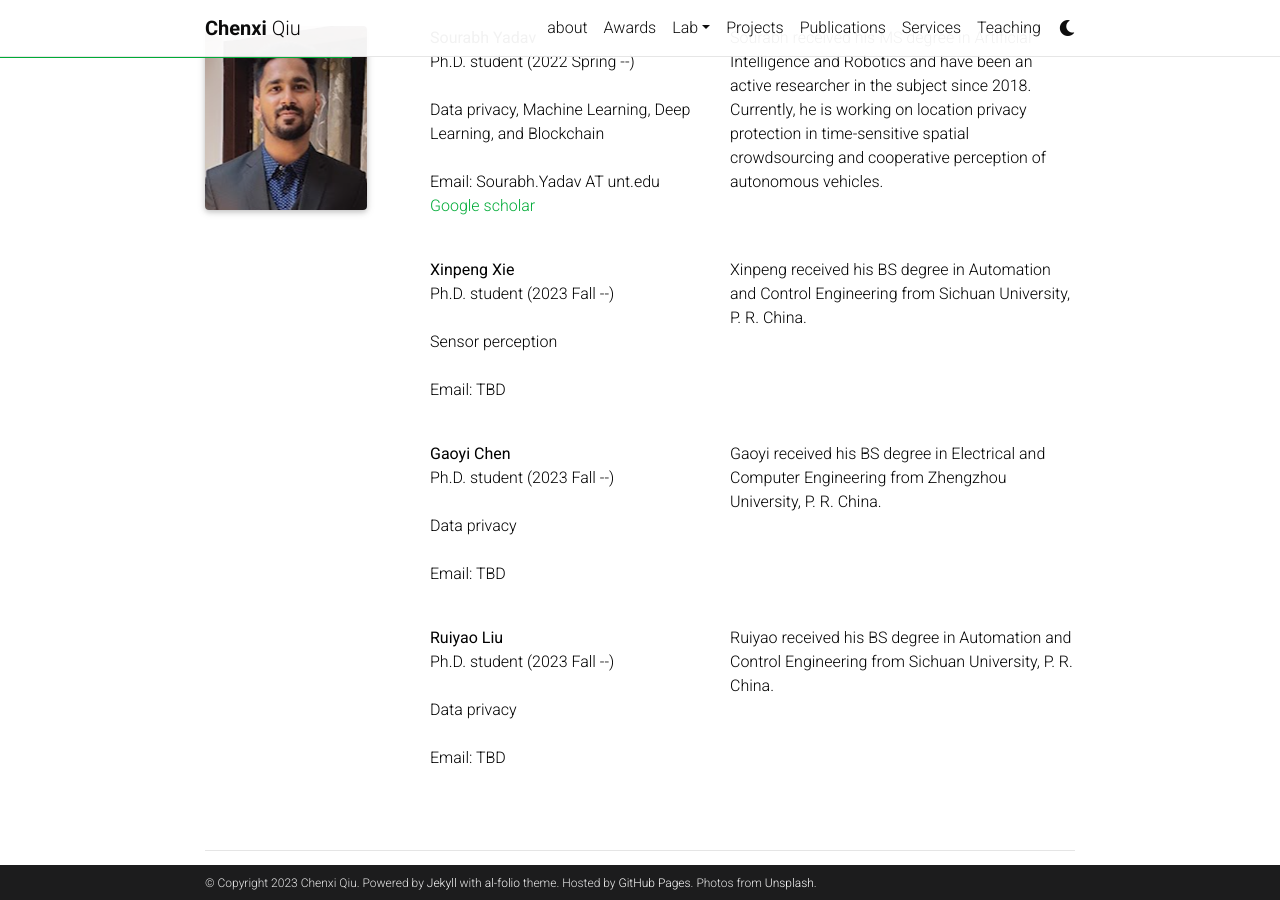
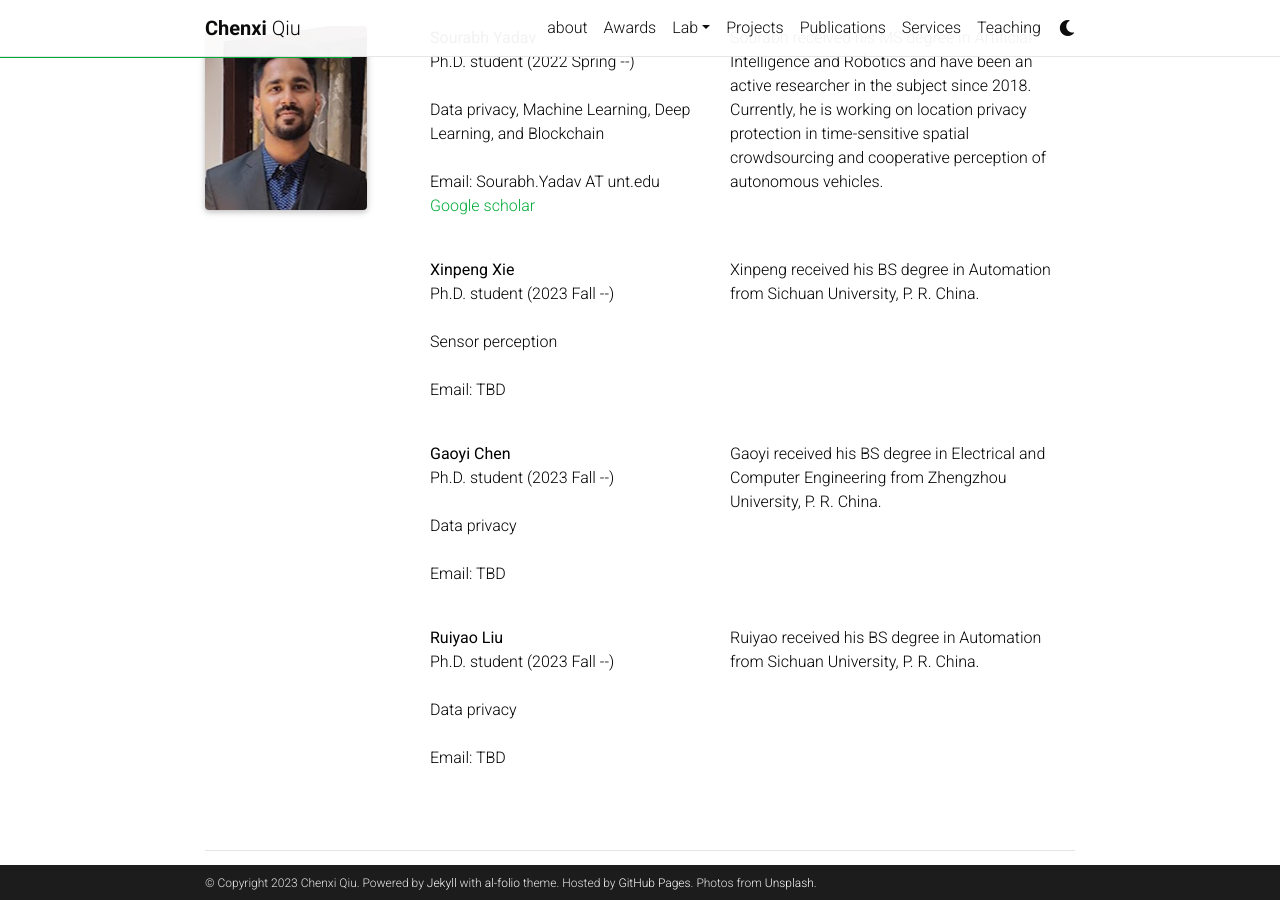
Before and after one commit to chenxiunt/chenxiunt.github.io, a Jekyll site: the page built from _pages/people.md, in a window 1280 px wide and 900 px high, scrolled down 296 px. Built offline with Jekyll 4.4.1, drawn with Linux system fonts in a browser that asks for light colours; comment, search, counter and statistics services are not loaded; a style sheet for code colours, icons or effects is not loaded.

Commit message:
Update people.md

```diff
--- a/_pages/people.md
+++ b/_pages/people.md
@@ -44,7 +44,7 @@ I am fortunate to work with several bright students:
 
     </div>
     <div class="col-sm-5">
-        Xinpeng received his BS degree in Automation and Control Engineering from Sichuan University, P. R. China.
+        Xinpeng received his BS degree in Automation from Sichuan University, P. R. China.
     </div>
 </div>
 <br>
@@ -78,7 +78,7 @@ I am fortunate to work with several bright students:
 
     </div>
     <div class="col-sm-5">
-        Ruiyao received his BS degree in Automation and Control Engineering from Sichuan University, P. R. China.
+        Ruiyao received his BS degree in Automation from Sichuan University, P. R. China.
     </div>
 </div>
 <br>
```
